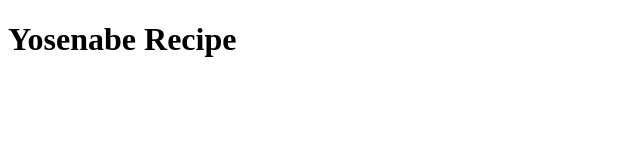
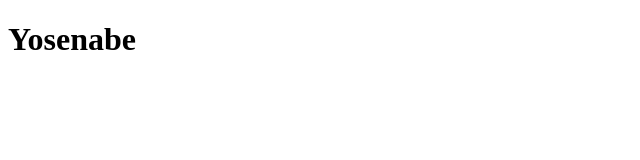
Before and after one commit to aliaizad/odin-recipes, a plain HTML site: page recipes/yosenabe.html in a window 1280 px wide. Shown: the whole page, without its empty margins (0-640 px from the left). Drawn offline with Linux system fonts and the light colour scheme.

Commit message:
Added the link and changed the name

```diff
--- a/recipes/yosenabe.html
+++ b/recipes/yosenabe.html
@@ -2,9 +2,9 @@
 <html>
     <head>
         <meta charset="utf-8">
-        <title>Yosenabe Recipe</title>
+        <title>Yosenabe</title>
     </head>
     <body>
-        <h1>Yosenabe Recipe</h1>
+        <h1>Yosenabe</h1>
     </body>
 </html>
```
Also changed, not shown: index.html (+1 -0 lines).
